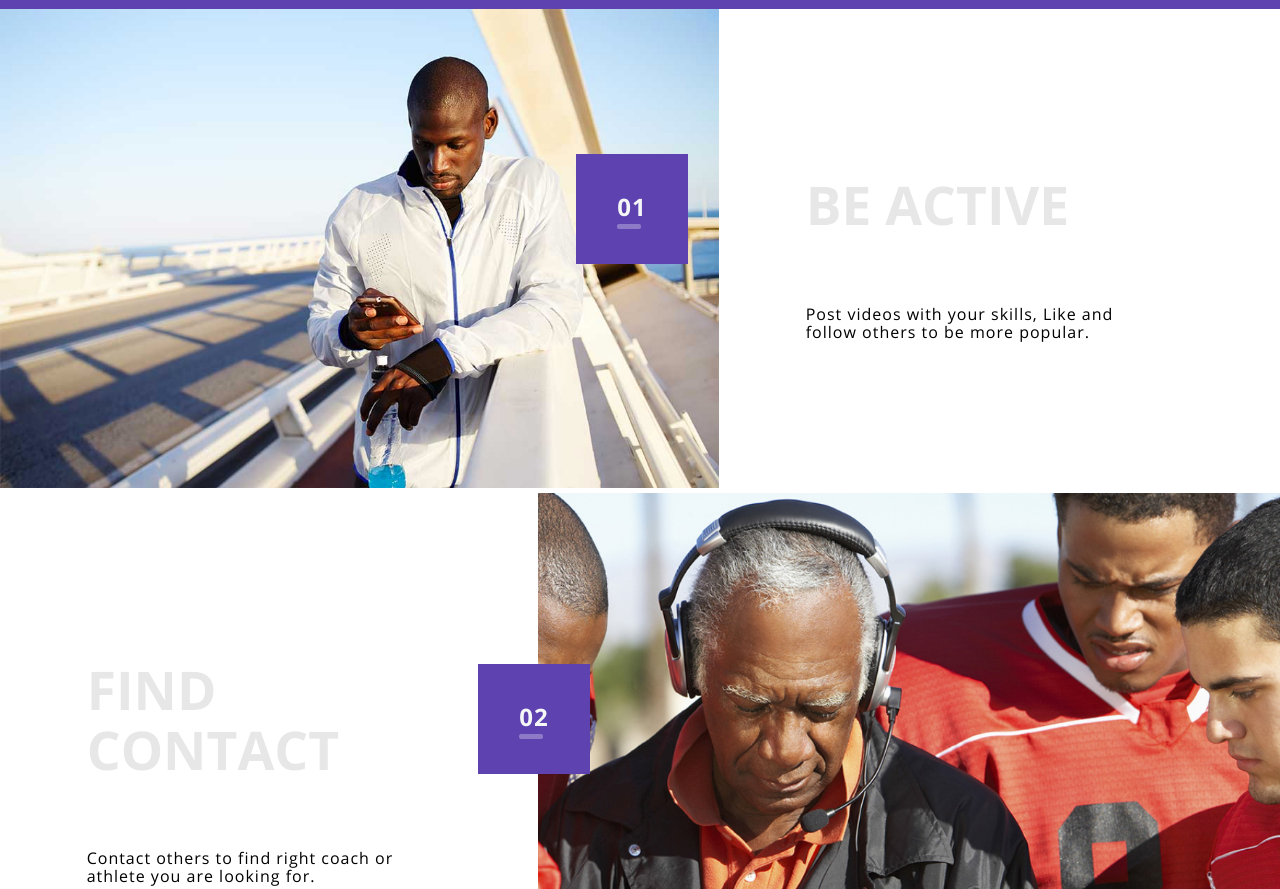
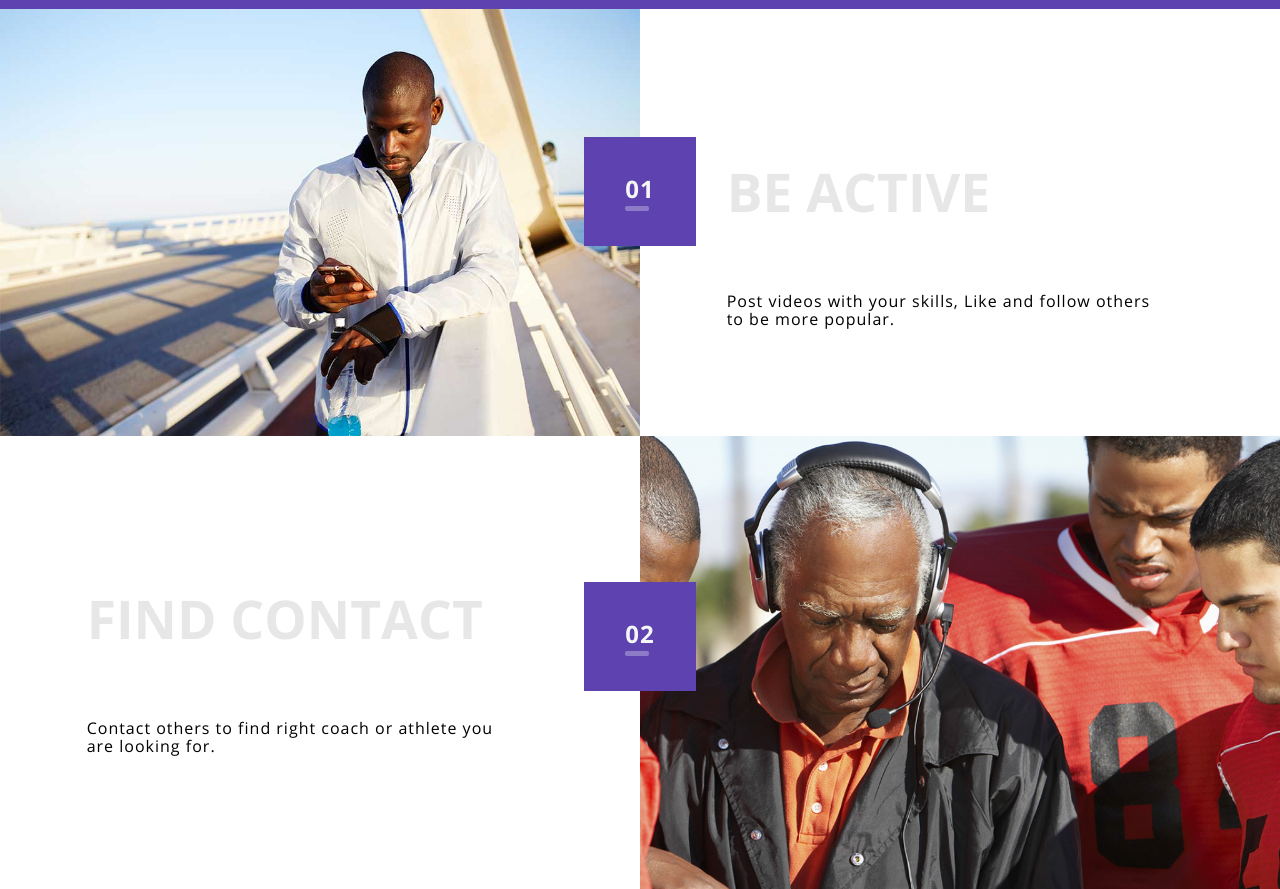
Before and after one commit to ElenaEvloeva/ElenaEvloeva, a plain HTML site: page index.html in a window 1280 px wide. Shown: the part 2830-3719 px from the top of the page. Drawn offline with Linux system fonts and the light colour scheme; files whose address does not match are found by name.

Commit message:
Add files via upload

```diff
--- a/css/style.css
+++ b/css/style.css
@@ -32,9 +32,15 @@ a {
 	text-decoration: none;
 }
 
+
+.activity picture {
+	display: flex;
+} /*убирает отступ по умолчанию для picture*/
+
 .activity img {
-   max-width: 100%
-   }
+   max-width: 100%;
+   width: 100%;
+}
 
 .header {
    width: 100%;
@@ -292,13 +298,13 @@ section {
 	opacity: 30%;
 }
 
-.article-content {
-   padding-top: 35px;
-   padding-bottom: 75px;
+.article_content {
+	min-height: 200px;
 }
 
 .article-title {
 	margin: 0;
+	padding-top: 35px;
 	padding-right: 20px;
 	padding-left: 7vw;
    padding-bottom: 25px;
@@ -313,6 +319,7 @@ section {
 	margin: 0;
 	padding-right: 20px;
 	padding-left: 7vw;
+	padding-bottom: 35px;
 	font-size: 16px;
 	letter-spacing: 1px;
 	line-height: 20px;
@@ -521,12 +528,12 @@ section {
 		margin-top: 0;
 	}
 
-	.article-content {
-   	padding-top: 95px;
-   	padding-bottom: 95px;
+	.article_content {
+		min-height: 340px;
 	}
 
 	.article-title {
+		padding-top: 12vw;
 		padding-right: 4.5vw;
 		padding-left: 4.5vw;
 	   padding-bottom: 35px;
@@ -537,6 +544,7 @@ section {
 	.article-description {
 		padding-right: 4.5vw;
 		padding-left: 4.5vw;
+		padding-bottom: 3vh;
 		font-size: 24px;
 		line-height: 28px;
 	}
@@ -591,8 +599,41 @@ section {
 	}
 }
 
+
+
+
+
+
+
+
+
+
+
+
+
+
+/*
+
+
+
+
+
+
+
+
+
+
+
+
+*/
+
+
+
+
+
+
+
 @media (min-width: 961px) {
-
 	.logo {
 	   width: 193px;
 	   margin-top: 45px;
@@ -686,17 +727,20 @@ section {
    }
 
 
+   .image_box, .article_content {
+   	width: 50%;
+   }
 
    .image_box_number {
 	   width: 8.75vw;
 	   height: 8.56vw;
 	   bottom: 0;
 	   top: 30%;
-	   left: 45vw;
+	   left: calc(100vw/2 - 8.75vw/2);
 	}
 
 	.activity:nth-child(2n) .image_box_number {
-		left: -60px;
+		left: calc(-8.75vw/2);
 	}
 
    .image_number {
@@ -709,12 +753,12 @@ section {
 		border-radius: 2px;
 	}
 
-	.article-content {
-   	padding-top: 13vw;
-   	padding-bottom: 0;
+	.article_content {
+		min-height: 20vw;
 	}
 
 	.article-title {
+		padding-top: 12vw;
 		padding-right: 9vw;
 		padding-left: 6.77vw;
 	   padding-bottom: 5.5vw;
@@ -724,10 +768,13 @@ section {
 	.article-description {
 		padding-right: 9vw;
 		padding-left: 6.77vw;
+		padding-bottom: 3vh;
 		font-size: 1.25vw;
 		line-height: 1.4vw;
 		letter-spacing: 1px;
 	}
+
+	/*проверено*/
 
    .footer_wrapper{
    	width: 870px;
--- a/index.html
+++ b/index.html
@@ -141,7 +141,7 @@
 						<span class="image_number">01</span>
 					</div>
 				</div>
-				<div class="article-content">
+				<div class="article_content">
 					<h3 class="article-title">be active</h3>
 					<p class="article-description">Post videos with your skills, Like and follow others to be more popular.</p>
 				</div>
@@ -158,7 +158,7 @@
 						<span class="image_number">02</span>
 					</div>
 				</div>
-				<div class="article-content">
+				<div class="article_content">
 					<h3 class="article-title">find contact</h3>
 					<p class="article-description">Contact others to find right coach or athlete you are looking for.</p>
 				</div>
@@ -175,7 +175,7 @@
 						<span class="image_number">03</span>
 					</div>
 				</div>
-				<div class="article-content">
+				<div class="article_content">
 					<h3 class="article-title">work it</h3>
 					<p class="article-description">Enjoy being a student athlete, the recruiting process can be overwhelming, we want to make this enjoyable experience.</p>
 				</div>
```
